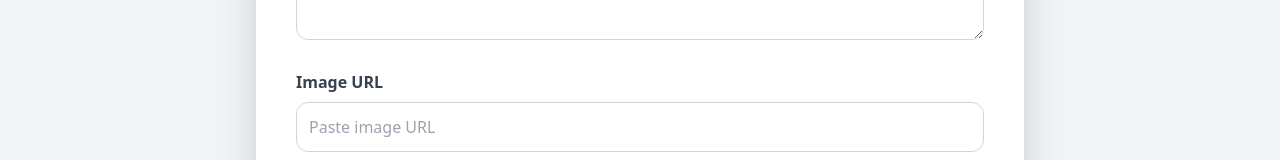
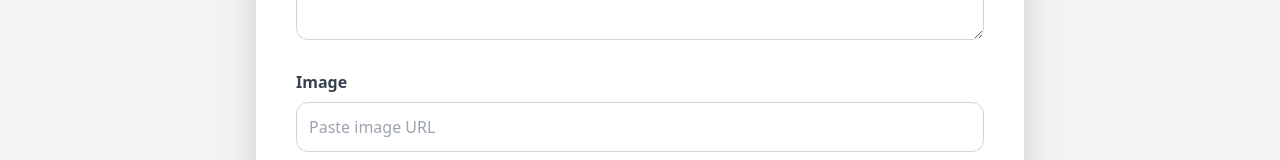
Before and after one commit to sunilaadhe/Accident-tracker, a React app in the folder Frontend/: page /report in a window 1280 px wide. Shown: the part 582-742 px from the top of the page. Built offline with nearby package versions, Linux system fonts and the light colour scheme; sample sign-in values are in the browser's storage; the HTML template or start-up script is replaced by a standard one.

Commit message:
change img

```diff
--- a/Frontend/src/pages/ReportPage.jsx
+++ b/Frontend/src/pages/ReportPage.jsx
@@ -139,7 +139,7 @@ console.log(data);
           <div>
 
             <label className="block mb-2 font-semibold text-gray-700">
-              Image URL
+              Image
             </label>
 
             <input
```
